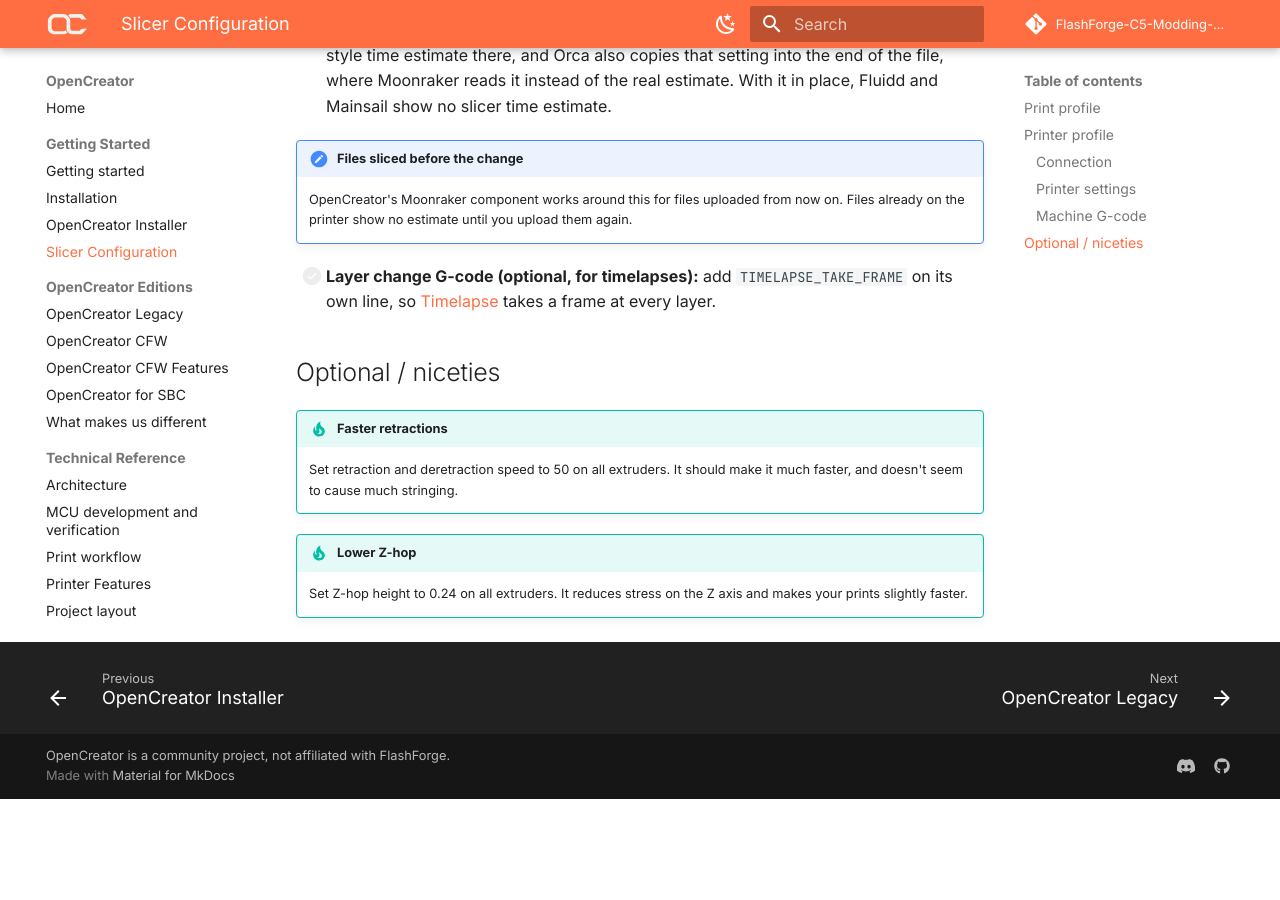
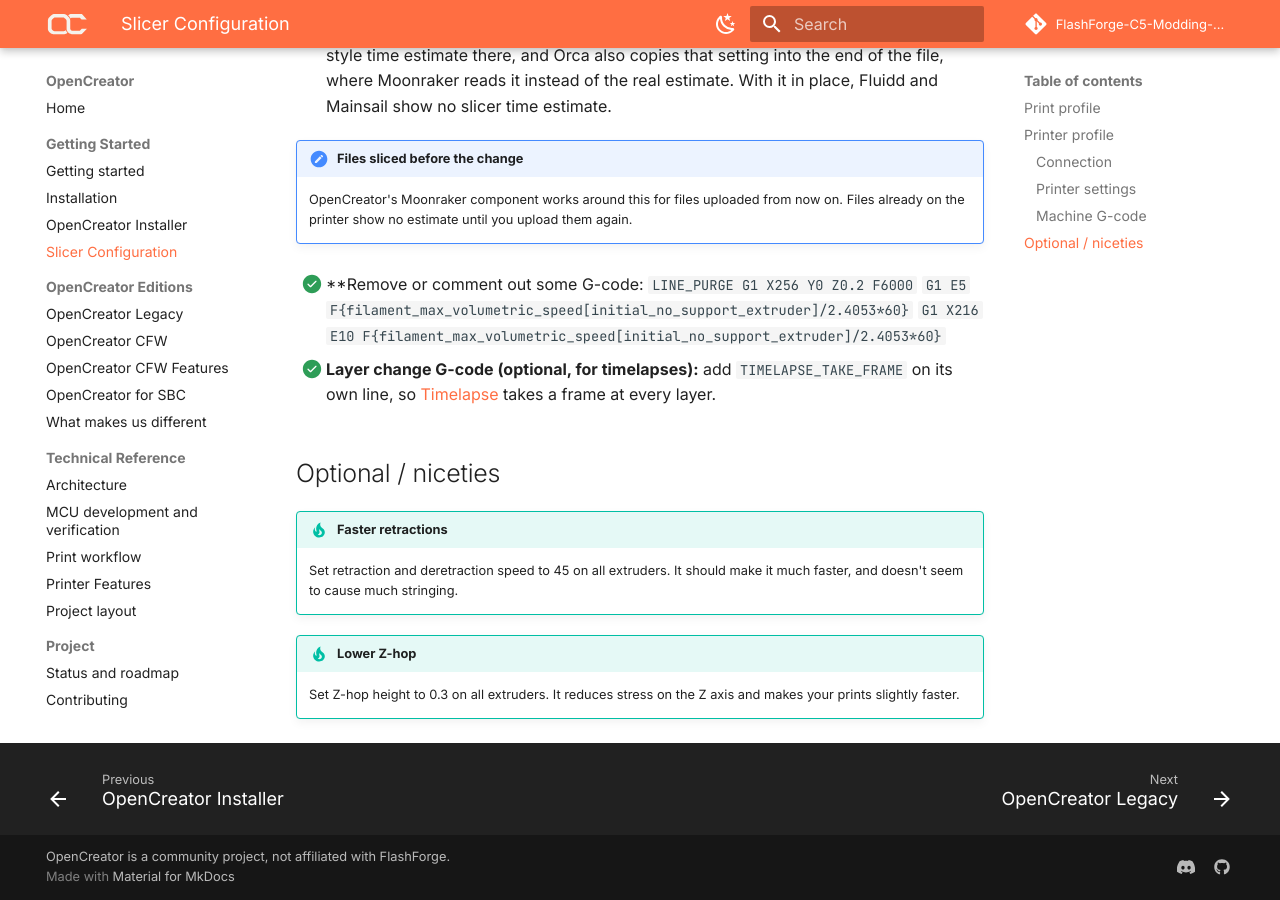
Before and after one commit to FlashForge-C5-Modding-Group/OpenCreator, an MkDocs documentation site: the page built from docs/slicer-config.md, in a window 1280 px wide and 900 px high, scrolled down 1551 px. Built offline with MkDocs 1.6.1 and Material for MkDocs 9.7.7, drawn with Linux system fonts in a browser that asks for light colours; comment, search, counter and statistics services are not loaded; before the commit the page ends 2350 px from its top, so only the background shows below that.

Commit message:
slicer changes

```diff
--- a/docs/slicer-config.md
+++ b/docs/slicer-config.md
@@ -4,7 +4,7 @@ A collection of configurations and settings for Custom Firmware OpenCreator.
 
 ## Print profile
 
-- [ ] Under **Quality → Precision**, switch `Arc fitting` **off**.
+- [x] Under **Quality → Precision**, switch `Arc fitting` **off**.
   This will improve performance with no quality loss, as arcs are not
   supported under Klipper.
 
@@ -14,14 +14,14 @@ These will change stuff like printer agents.
 
 ### Connection
 
-- [ ] Click the Wi-Fi connect button (next to the printer) and change the host type to `Moonraker`.
-- [ ] Remove any serial numbers or API keys.
+- [x] Click the Wi-Fi connect button (next to the printer) and change the host type to `Moonraker`.
+- [x] Remove any serial numbers or API keys.
 
 ### Printer settings
 
-- [ ] **Printer Agent:** switch to `Moonraker`.
-- [ ] **Use 3MF instead of G-code:** switch from `on` to `off`.
-- [ ] **Disable set remaining print time:** `off`.
+- [x] **Printer Agent:** switch to `Moonraker`.
+- [x] **Use 3MF instead of G-code:** switch from `on` to `off`.
+- [x] **Disable set remaining print time:** `off`.
 
 [![OrcaSlicer printer settings, Basic information: Printer Agent set to Moonraker, Use 3MF instead of G-code and Disable set remaining print time both unticked](assets/images/orca-printer-settings.png){ .oc-shot loading=lazy }](assets/images/orca-printer-settings.png)
 
@@ -31,7 +31,7 @@ These will change stuff like printer agents.
 
 ### Machine G-code
 
-- [ ] **File start G-code:** clear it (leave it empty).
+- [x] **File start G-code:** clear it (leave it empty).
   The FlashForge profile puts a FlashForge-style time estimate there, and Orca
   also copies that setting into the end of the file, where Moonraker reads it
   instead of the real estimate. With it in place, Fluidd and Mainsail show no
@@ -42,16 +42,21 @@ These will change stuff like printer agents.
     now on. Files already on the printer show no estimate until you upload them
     again.
 
-- [ ] **Layer change G-code (optional, for timelapses):** add
+- [x] **Remove or comment out some G-code:
+    `LINE_PURGE G1 X256 Y0 Z0.2 F6000`
+    `G1 E5 F{filament_max_volumetric_speed[initial_no_support_extruder]/2.4053*60}`
+    `G1 X216 E10 F{filament_max_volumetric_speed[initial_no_support_extruder]/2.4053*60}`
+
+- [x] **Layer change G-code (optional, for timelapses):** add
   `TIMELAPSE_TAKE_FRAME` on its own line, so [Timelapse](printer-features.md#timelapse)
   takes a frame at every layer.
 
 ## Optional / niceties
 
 !!! tip "Faster retractions"
-    Set retraction and deretraction speed to 50 on all extruders. It should make it much faster,
+    Set retraction and deretraction speed to 45 on all extruders. It should make it much faster,
     and doesn't seem to cause much stringing.
 
 !!! tip "Lower Z-hop"
-    Set Z-hop height to 0.24 on all extruders. It reduces stress on the Z axis and makes your
+    Set Z-hop height to 0.3 on all extruders. It reduces stress on the Z axis and makes your
     prints slightly faster.
```
